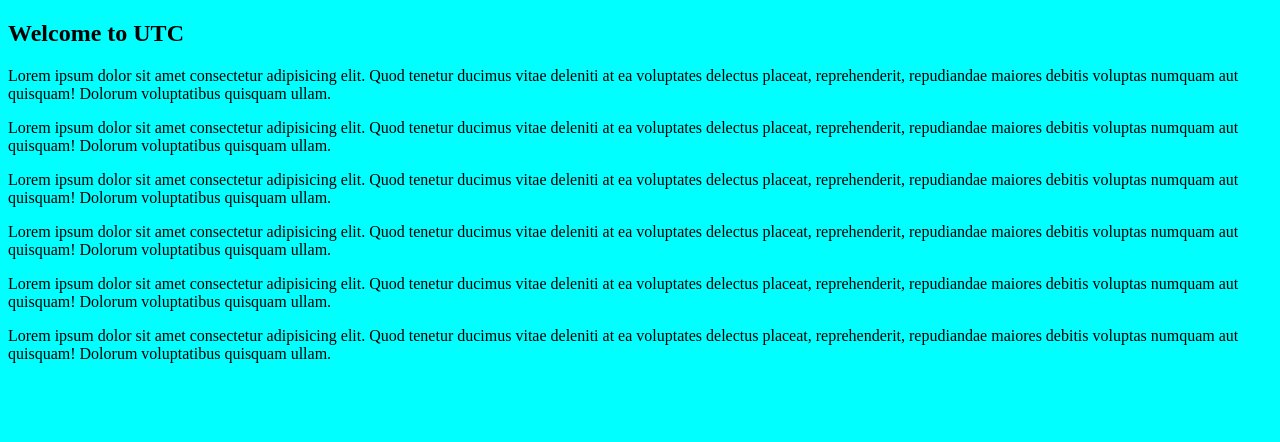
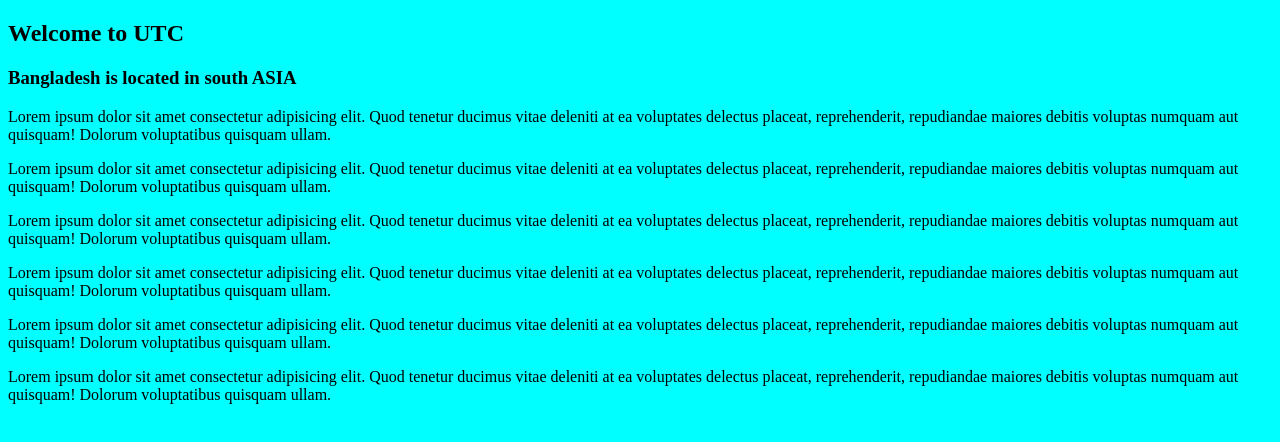
Before and after one commit to majharulislamnoman041-beep/web-works, a plain HTML site: page index.html in a window 1280 px wide. Drawn offline with Linux system fonts and the light colour scheme.

Commit message:
location updated

```diff
--- a/index.html
+++ b/index.html
@@ -10,6 +10,7 @@
 </head>
 <body>
     <h2>Welcome to UTC</h2>
+    <h3>Bangladesh is  located in south ASIA</h3>
     <p>Lorem ipsum dolor sit amet consectetur adipisicing elit. Quod tenetur ducimus vitae deleniti at ea voluptates delectus placeat, reprehenderit, repudiandae maiores debitis voluptas numquam aut quisquam! Dolorum voluptatibus quisquam ullam.</p>
     <p>Lorem ipsum dolor sit amet consectetur adipisicing elit. Quod tenetur ducimus vitae deleniti at ea voluptates delectus placeat, reprehenderit, repudiandae maiores debitis voluptas numquam aut quisquam! Dolorum voluptatibus quisquam ullam.</p>
     <p>Lorem ipsum dolor sit amet consectetur adipisicing elit. Quod tenetur ducimus vitae deleniti at ea voluptates delectus placeat, reprehenderit, repudiandae maiores debitis voluptas numquam aut quisquam! Dolorum voluptatibus quisquam ullam.</p>
```
